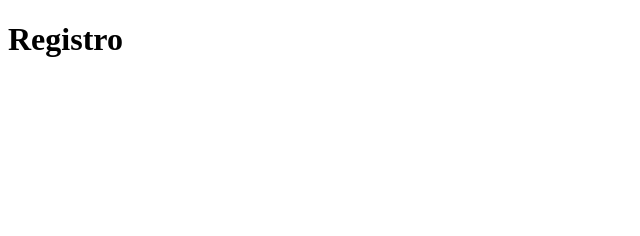
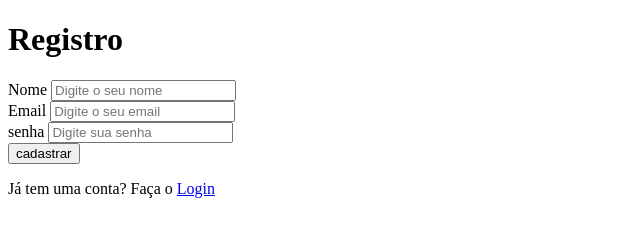
Before and after one commit to Duda206/lista-de-tarefas, a plain HTML site: page registro.html in a window 1280 px wide. Shown: the whole page, without its empty margins (0-640 px from the left). Drawn offline with Linux system fonts and the light colour scheme.

Commit message:
criado estrutura das paginas login e registro

```diff
--- a/registro.html
+++ b/registro.html
@@ -7,10 +7,33 @@
     <link rel="stylesheet" href="./styles/registro.css">
 </head>
 <body>
-    <h1>Registro</h1>
+    <div>
+        <h1>Registro</h1>
+        <form>
+            <div>
+                <label for="nome">Nome</label>
+                <input id="nome" type="text" placeholder="Digite o seu nome"/>
+            </div>
 
+            <div>
+                <label for="email">Email</label>
+                <input id="email" type="email" placeholder="Digite o seu email"/>
+            </div>
+
+
+            <div>
+                <label for="password">senha</label>
+                <input id="password" type="password" placeholder="Digite sua senha" />
+            </div>
+        </form>
+
+        <button>cadastrar</button>
+        <p>Já tem uma conta? Faça o <a href="/login.html">Login</a></p>
+
+    </div>
 
 
     <script src="./scripts/registro.js"></script>
+
 </body>
 </html>
```
Also changed, not shown: login.html (+19 -1 lines).
